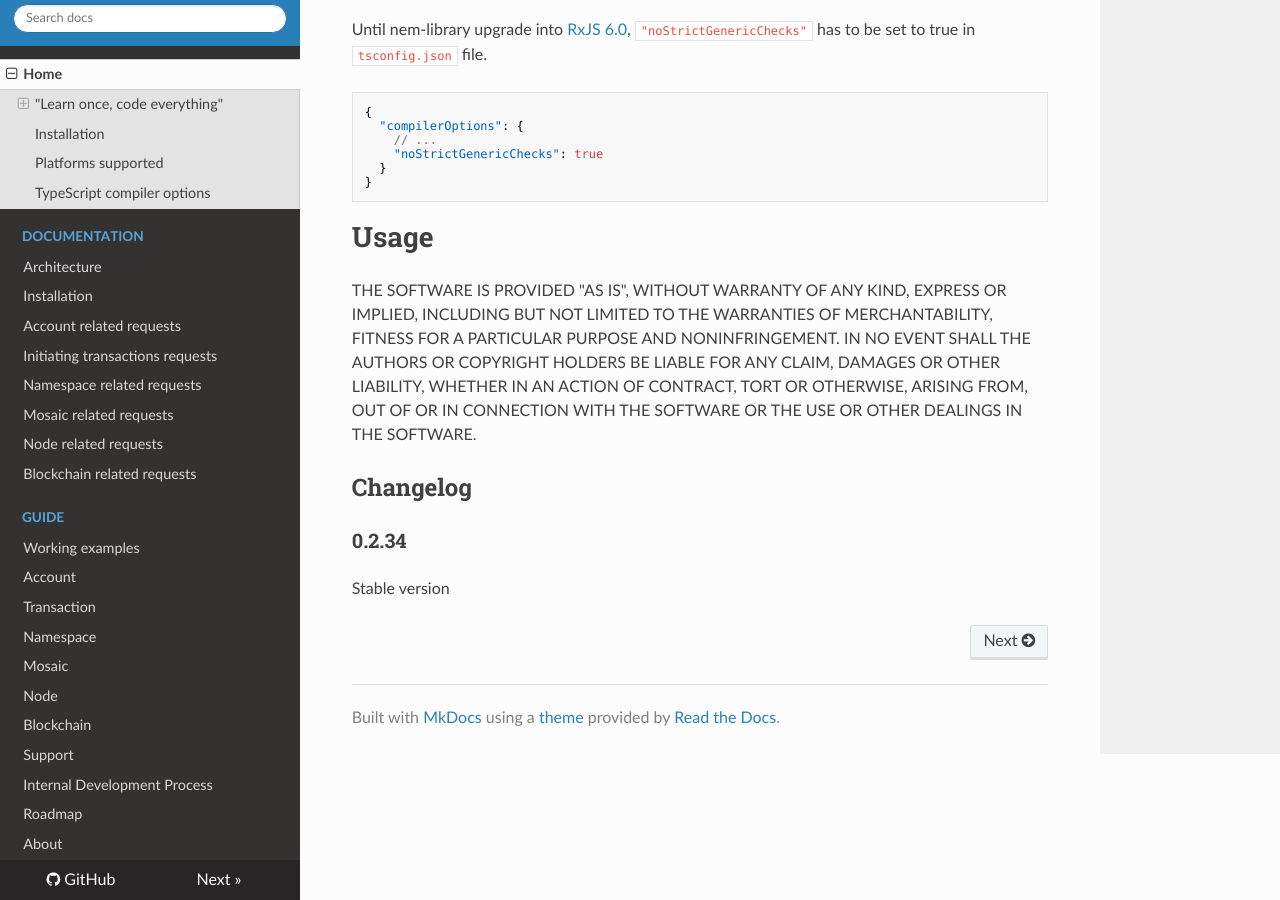
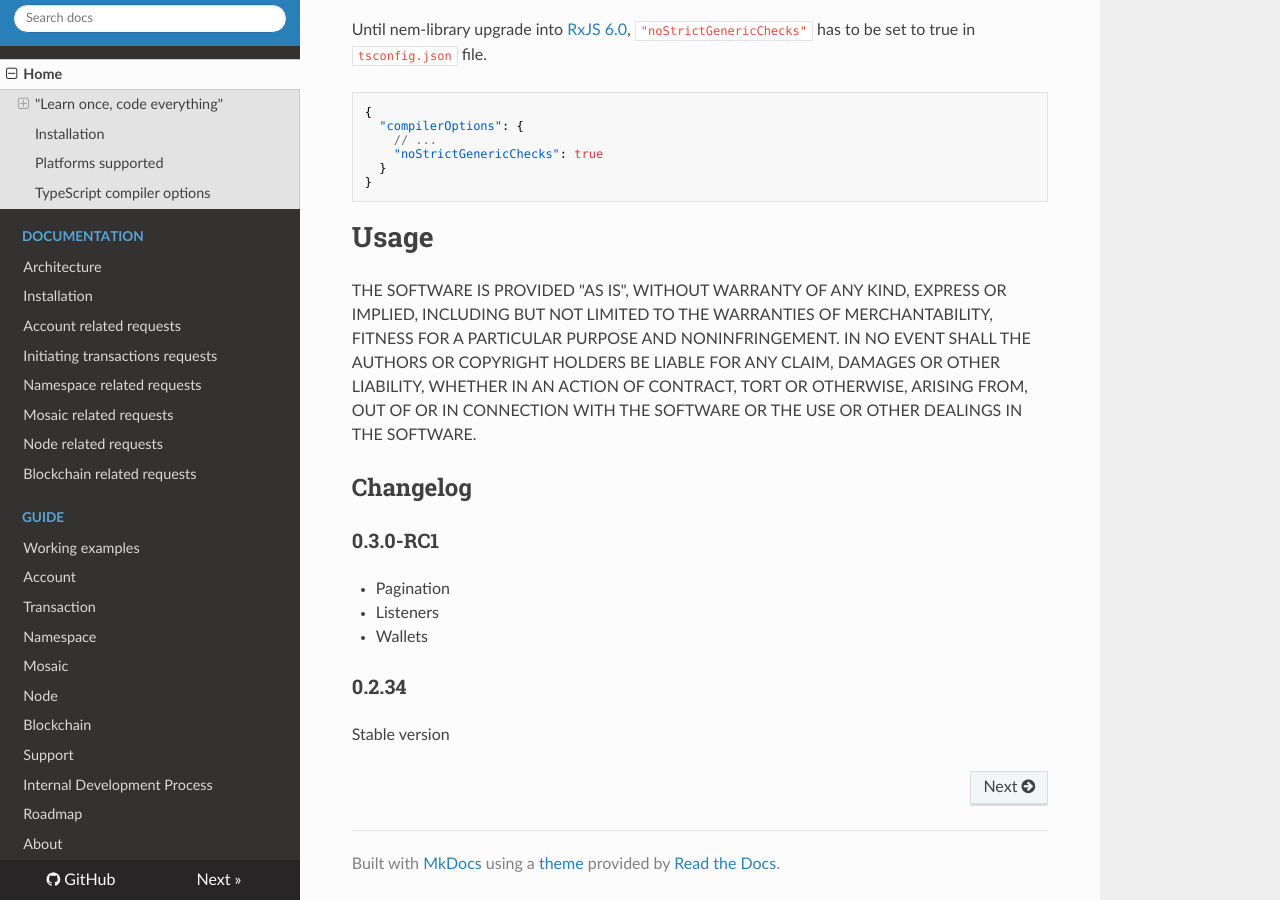
Before and after one commit to takahser/nem-library-docs, an MkDocs documentation site: the page built from docs/index.md, in a window 1280 px wide and 900 px high, scrolled down 2105 px. Built offline with MkDocs 1.6.1, drawn with Linux system fonts in a browser that asks for light colours; nearby versions of some CDN libraries; old or Windows-style settings are respelled for this version of MkDocs.

Commit message:
added 0.3.0-RC1 to change log

```diff
--- a/docs/index.md
+++ b/docs/index.md
@@ -74,6 +74,12 @@ CONNECTION WITH THE SOFTWARE OR THE USE OR OTHER DEALINGS IN THE SOFTWARE.
 
 ## Changelog
 
+### 0.3.0-RC1
+
+- Pagination
+- Listeners
+- Wallets
+
 ### 0.2.34
 
 Stable version
```
